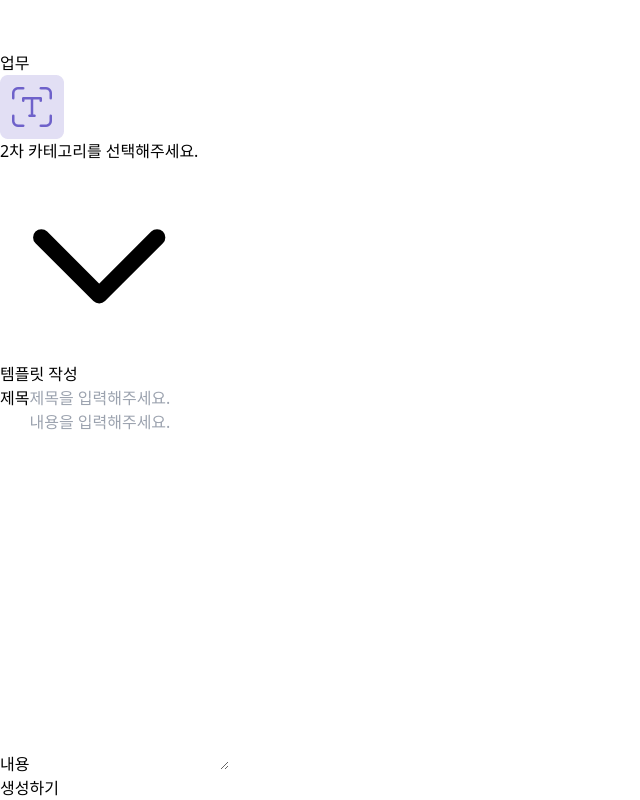
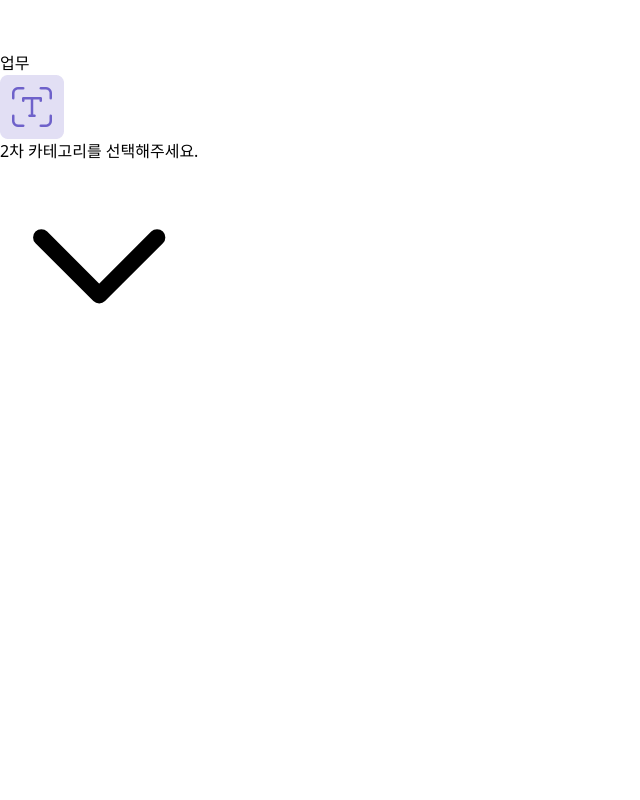
Before and after one commit to WRKR-KEA/frontend, a Next.js app: page /user/createticket in a window 1280 px wide. Shown: the part 903-1703 px from the top of the page, without its empty margins (0-640 px from the left). After the commit the page ends 1265 px from the top, so only its background shows below. Built offline with nearby package versions, Linux system fonts and the light colour scheme.

Commit message:
WRKR-44:✨:Feat:티켓 생성 페이지 조건 추가

```diff
--- a/src/app/user/createticket/page.tsx
+++ b/src/app/user/createticket/page.tsx
@@ -28,6 +28,10 @@ export default function UserCreateTicketPage() {
   const handleCreate = () => {
     console.log("Ticket created!");
   };
+
+  // 선택 조건: 기본값이 아닌 경우만 렌더링
+  const isReadyToShow = selectedService !== "1차 카테고리를 선택해주세요." &&
+                        selectedRequestType !== "2차 카테고리를 선택해주세요.";
 
   return (
     <div className="pt-4 pl-6 pr-6 pb-4 flex flex-col min-h-screen justify-between">
@@ -63,18 +67,21 @@ export default function UserCreateTicketPage() {
         </div>
       </div>
 
-      <Template />
+      {/* 조건부 렌더링 */}
+      {isReadyToShow && (
+        <>
+          <Template />
+          <div className="flex justify-center">
+            <SparkleButton onClick={handleCreate}>생성하기</SparkleButton>
+          </div>
+        </>
+      )}
 
       {isModalOpen && (
         <Modal onClose={toggleModal}>
           <Help />
         </Modal>
       )}
-
-      {/* SparkleButton */}
-      <div className="flex justify-center">
-        <SparkleButton onClick={handleCreate}>생성하기</SparkleButton>
-      </div>
     </div>
   );
 }
```
